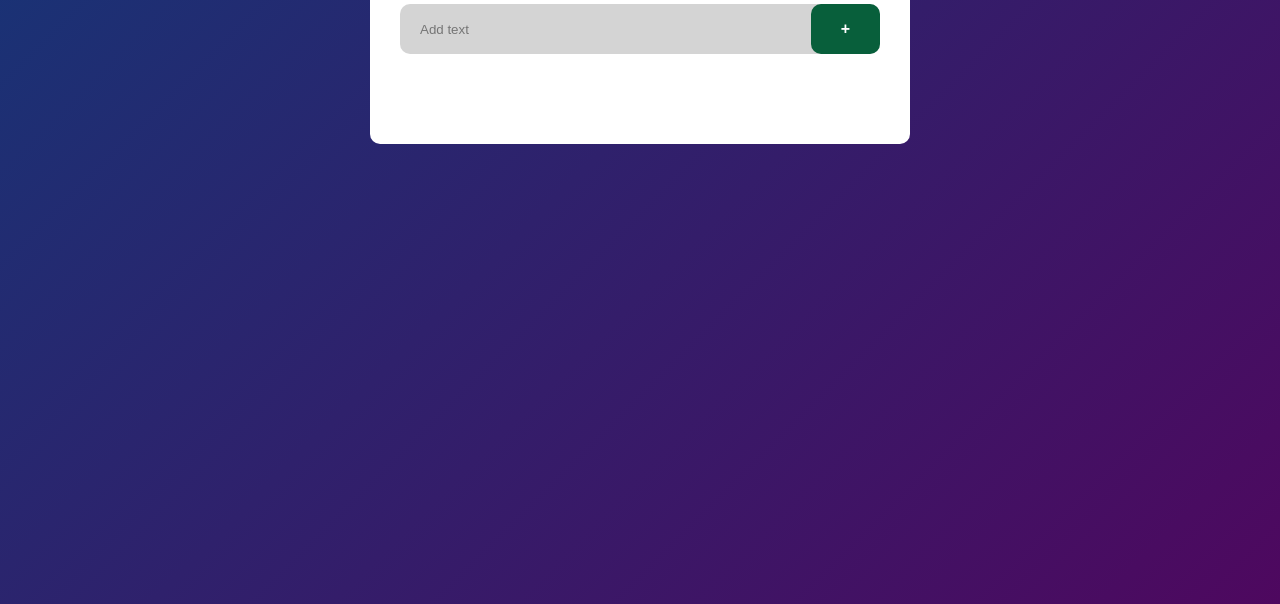
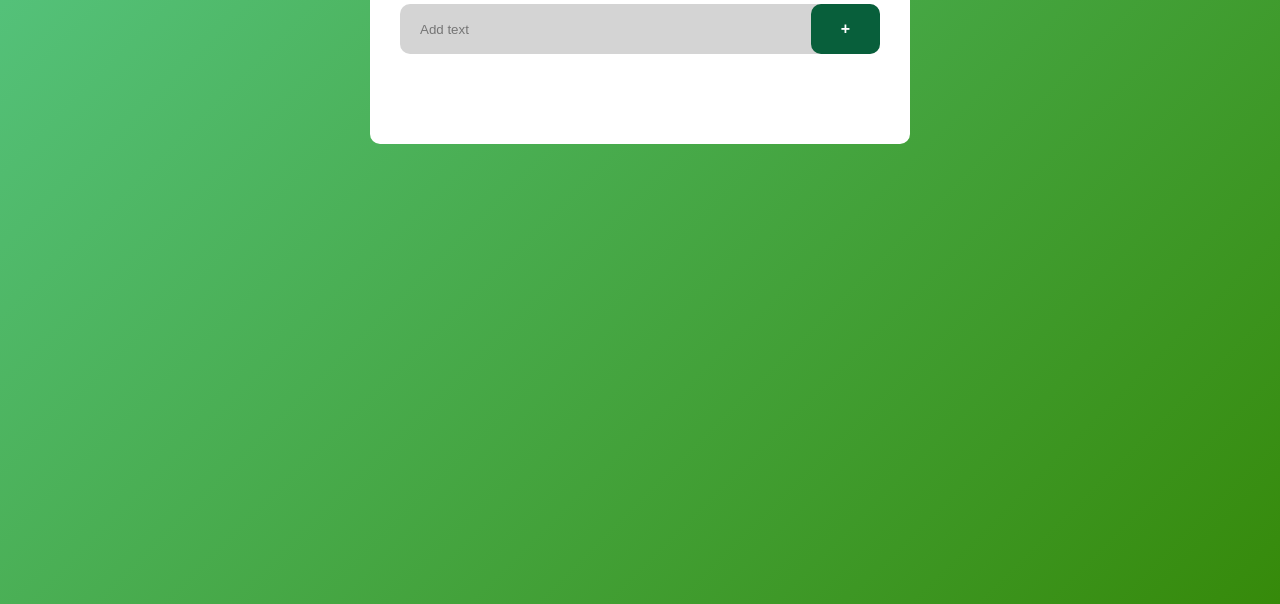
Before and after one commit to DusanPrica/To-Do-List, a plain HTML site: page index.html in a window 1280 px wide. Shown: the part 196-800 px from the top of the page. Drawn offline with Linux system fonts and the light colour scheme.

Commit message:
Changed CSS

```diff
--- a/styles.css
+++ b/styles.css
@@ -8,7 +8,7 @@
 .top-container{
     width: 100%;
     min-height: 100vh;
-    background: linear-gradient(135deg, #153677, #4e085f);
+    background: linear-gradient(135deg, #57c785, #368a0a);
     padding: 10px;
 }
 
```
